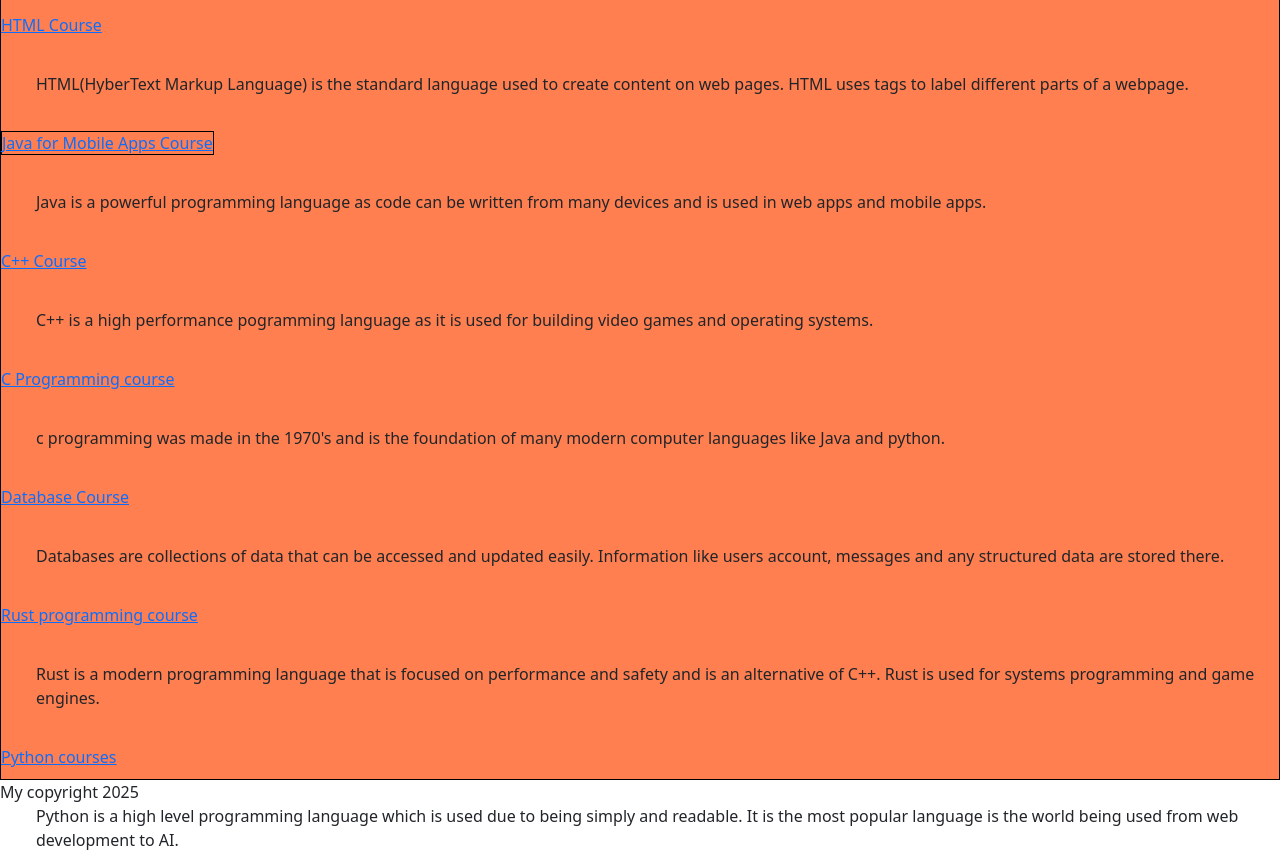
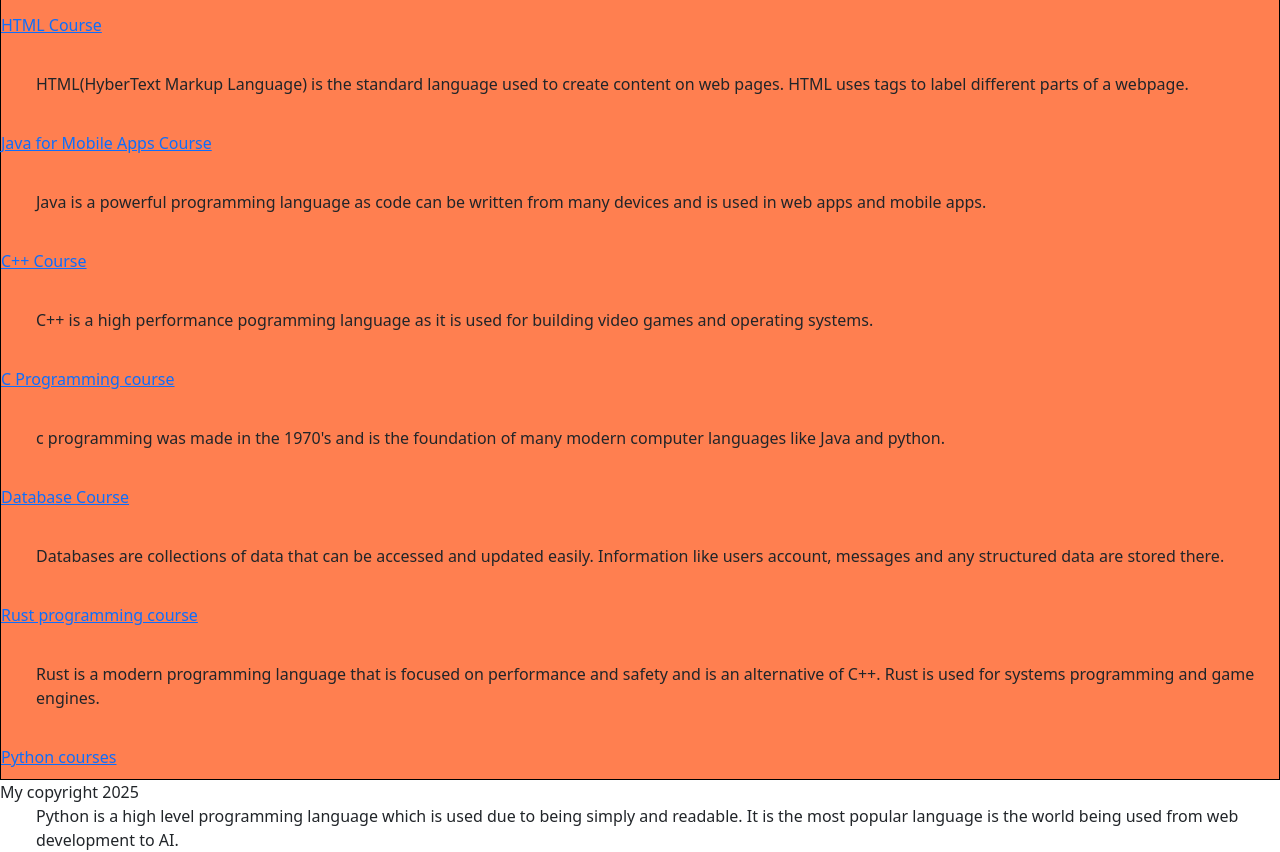
Before and after one commit to Hussain1717/Hussain1717.github.io, a plain HTML site: page careers.html in a window 1280 px wide. Shown: the part 1820-2672 px from the top of the page. Drawn offline with Linux system fonts and the light colour scheme; a script that the page names is missing.

Commit message:
Add files via upload

```diff
--- a/mycss/myblog.css
+++ b/mycss/myblog.css
@@ -2,8 +2,6 @@ body {
 background-color: #fff;
 font-family: Arial, Helvetica, sans-serif;
 }
-
-
 
 
 #mypage {
@@ -126,11 +124,6 @@ background-color: red;
 }
 
 
-
-.jmac{
-    border: 1px solid #000;
-}
-
 .our_courses p {
     margin-bottom: 35px;
     padding-top: 35px;
```
